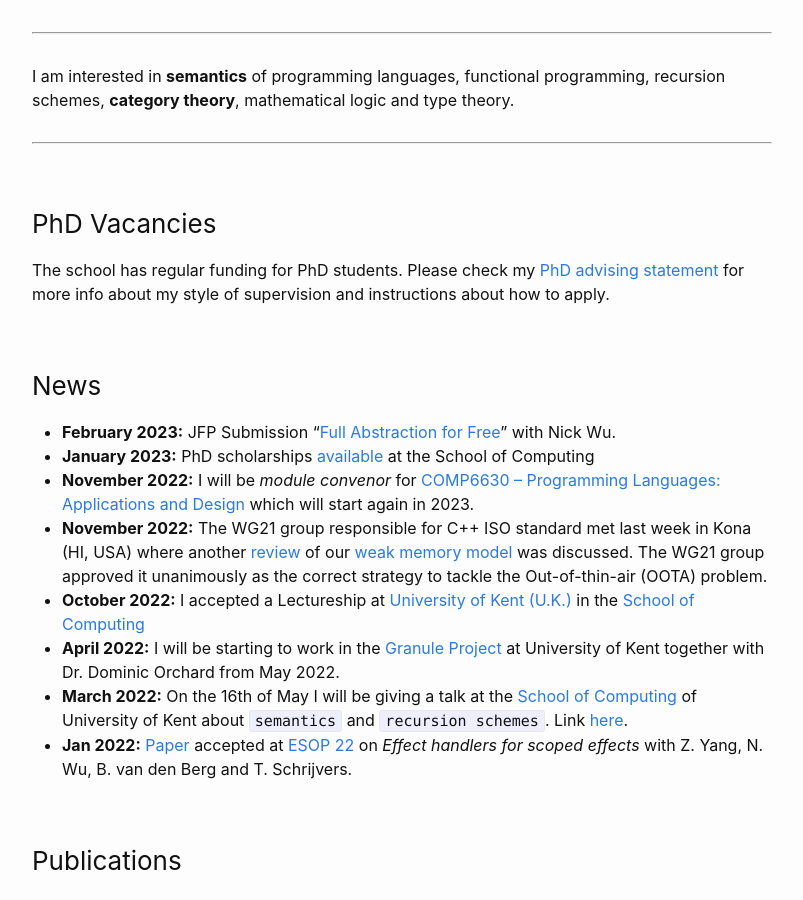
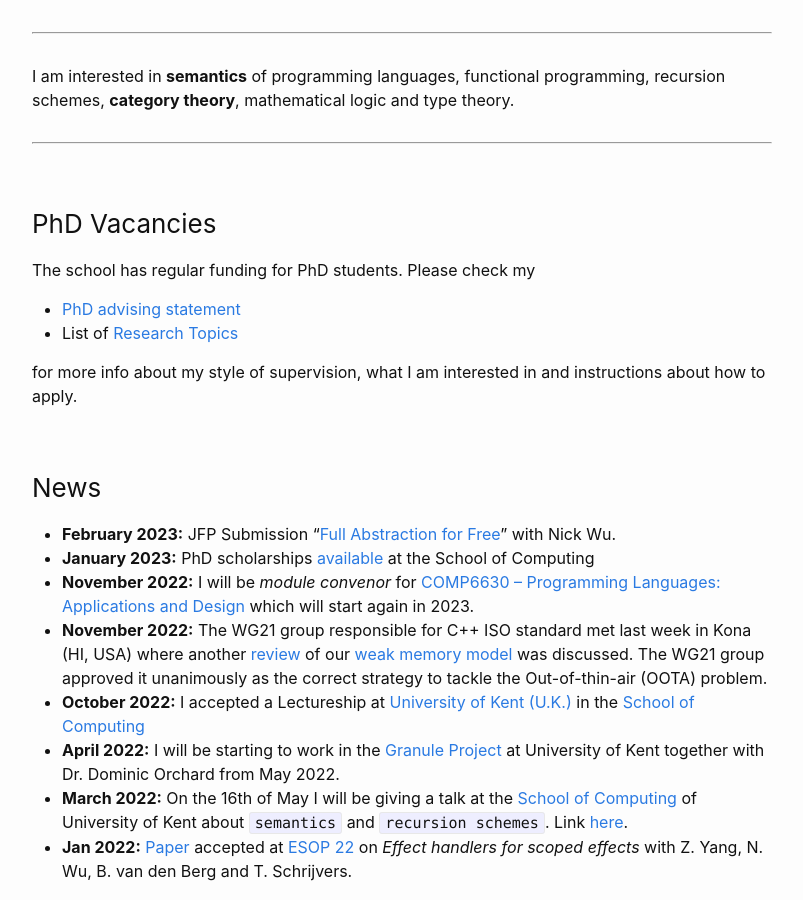
Before and after one commit to mpaviotti/mpaviotti.github.com, a Jekyll site: the page built from index.markdown, in a window 1280 px wide and 900 px high, scrolled down 525 px. Shown: the whole window, without its empty margins (238-1041 px from the left). Built offline with Jekyll 4.4.1, drawn with Linux system fonts in a browser that asks for light colours.

Commit message:
Bullets in the index page.

```diff
--- a/index.markdown
+++ b/index.markdown
@@ -37,8 +37,11 @@ theory.
 
 ---
 ### PhD Vacancies
-The school has regular funding for PhD students. Please check my [PhD advising statement]({% link phd.markdown%})
-for more info about my style of supervision and instructions about how to apply.
+The school has regular funding for PhD students. Please check my
+- [PhD advising statement]({% link phd.markdown %})
+- List of [Research Topics]({% link research.markdown %})
+
+for more info about my style of supervision, what I am interested in and instructions about how to apply.
 
 
 ### News
```
